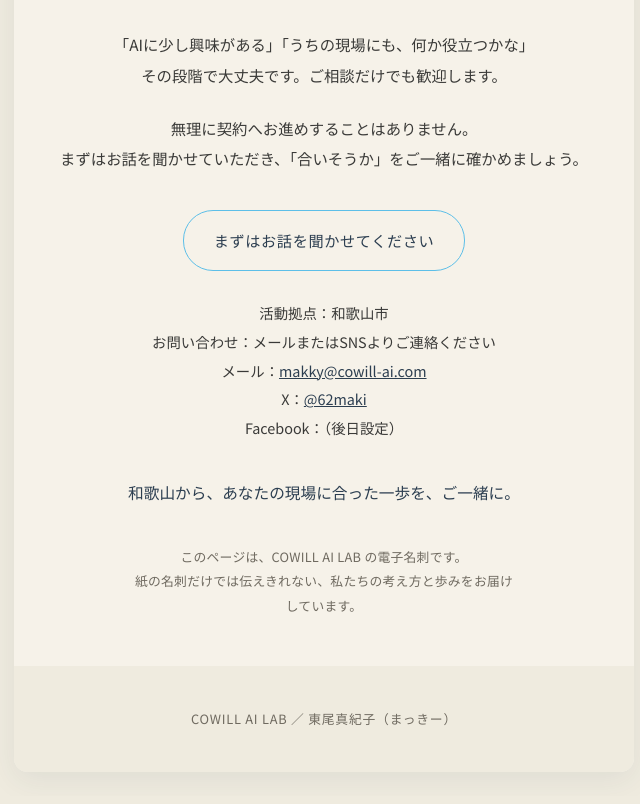
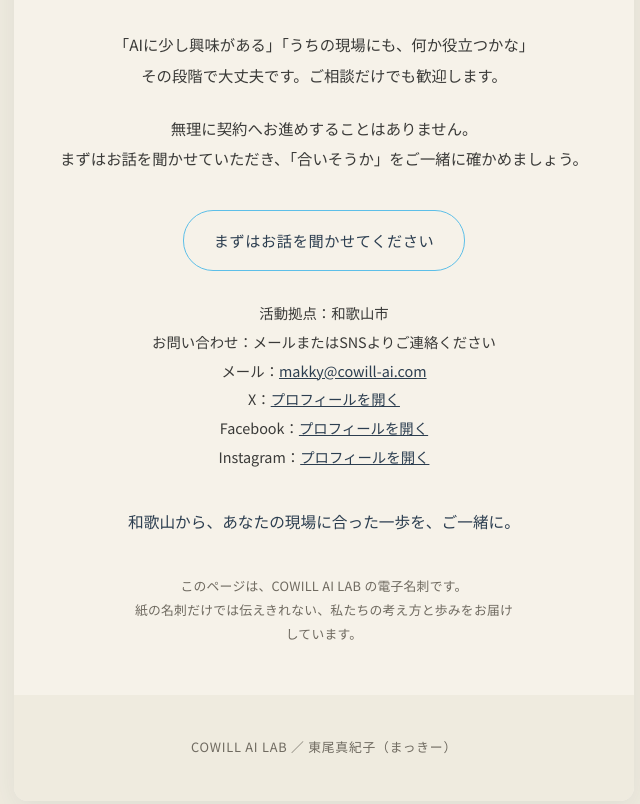
Before and after one commit to 62maki/cowill-lp, a plain HTML site: page index.html in a window 1280 px wide. Shown: the part 4876-5680 px from the top of the page, without its empty margins (316-956 px from the left). Drawn offline with Linux system fonts and the light colour scheme.

Commit message:
Add files via upload

```diff
--- a/index.html
+++ b/index.html
@@ -11,7 +11,7 @@
   <link rel="preconnect" href="https://fonts.gstatic.com" crossorigin />
   <link href="https://fonts.googleapis.com/css2?family=Noto+Sans+JP:wght@400;500;700&family=Noto+Serif+JP:wght@500;600&display=swap" rel="stylesheet" />
 
-  <link rel="stylesheet" href="styles.css?v=15" />
+  <link rel="stylesheet" href="styles.css?v=16" />
 </head>
 <body>
   <main class="page">
@@ -217,8 +217,9 @@
         <li>活動拠点：和歌山市</li>
         <li>お問い合わせ：メールまたはSNSよりご連絡ください</li>
         <li>メール：<a href="mailto:makky@cowill-ai.com">makky@cowill-ai.com</a></li>
-        <li>X：<a href="https://x.com/62maki" target="_blank" rel="noopener">@62maki</a></li>
-        <li>Facebook：（後日設定）</li>
+        <li>X：<a href="https://x.com/cZJ7LiXO8I4115" target="_blank" rel="noopener">プロフィールを開く</a></li>
+        <li>Facebook：<a href="https://www.facebook.com/makiko.higashio/?locale=ja_JP" target="_blank" rel="noopener">プロフィールを開く</a></li>
+        <li>Instagram：<a href="https://www.instagram.com/ai_makikohigasio/" target="_blank" rel="noopener">プロフィールを開く</a></li>
       </ul>
 
       <p class="contact__yoin">和歌山から、あなたの現場に合った一歩を、ご一緒に。</p>
```
